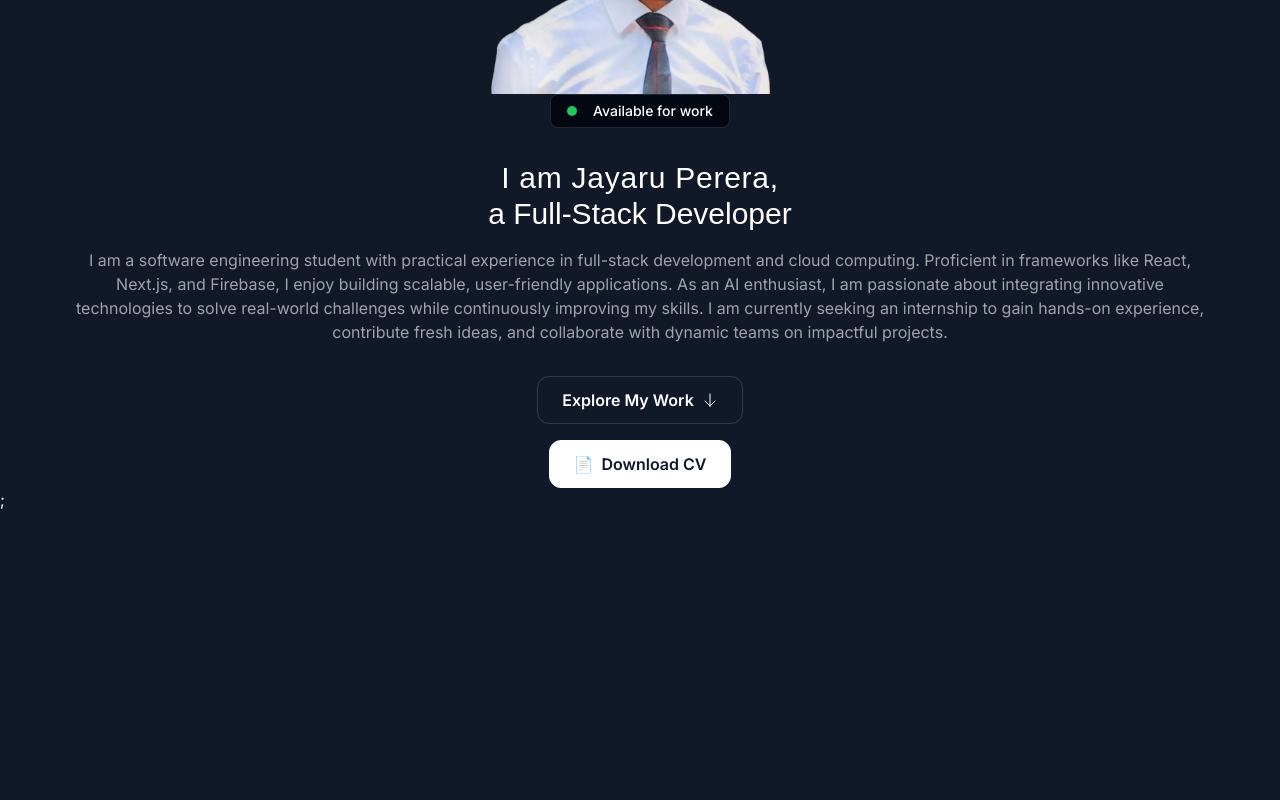
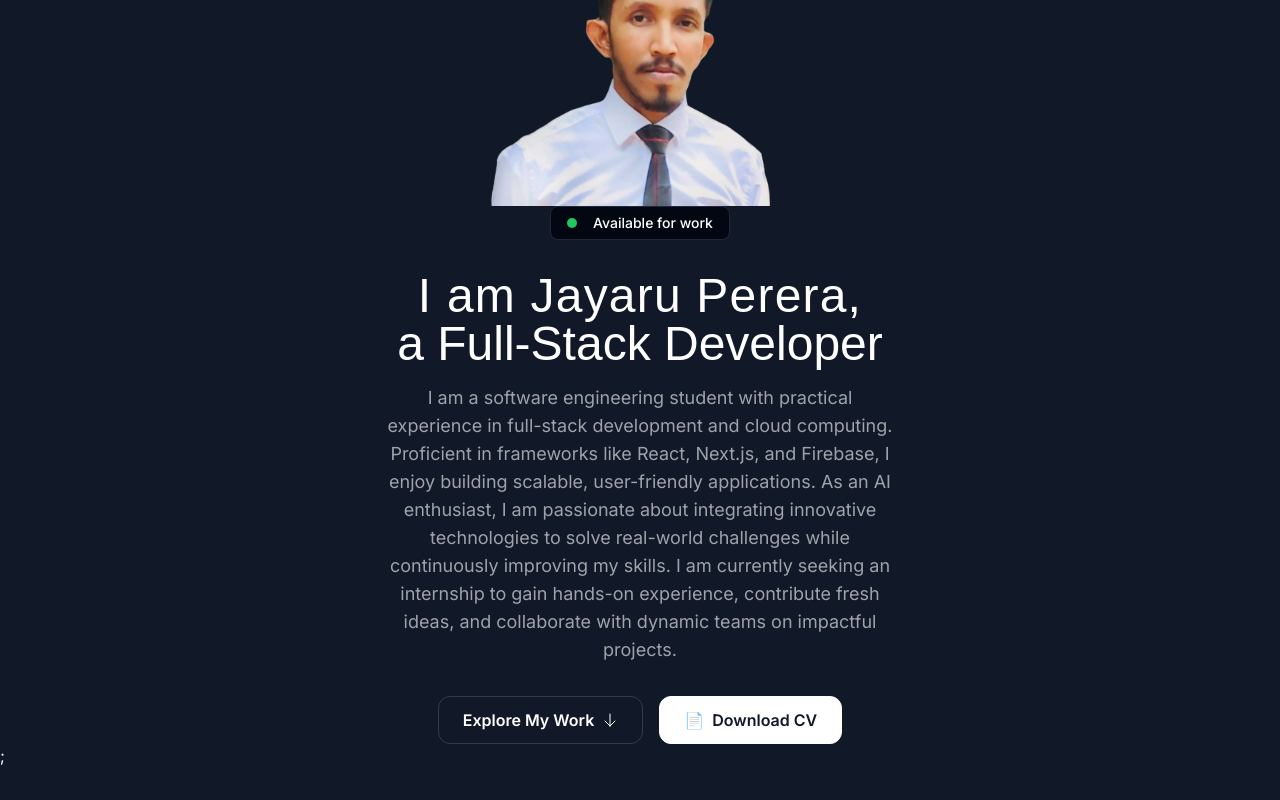
Before and after one commit to JayaruPerera/Portfolio-New, a Next.js app: page / in a window 1280 px wide. Shown: the part 334-1134 px from the top of the page. Before the commit the page ends 974 px from the top, so only its background shows below. Built offline with nearby package versions, Linux system fonts and the light colour scheme; a web font is replaced by a local one.

Commit message:
adjusting the content to difference screen sizes

```diff
--- a/src/sections/Hero.tsx
+++ b/src/sections/Hero.tsx
@@ -4,7 +4,7 @@ import ArrowDown from '@/assets/icons/arrow-down.svg';
 
 export const HeroSection = () => {
   return (
-    <div className="py-32">
+    <div className="py-32 md:py-48 lg:py-60">
       <div className="container">
         <div className="flex flex-col items-center">
           <Image src={imageJayaru} className="size-[300px]" alt="Jayaru Perera" />
@@ -13,12 +13,14 @@ export const HeroSection = () => {
             <div className="text-sm font-medium">Available for work</div>
           </div>
         </div>
-        <h1 className="font-serif text-3xl text-center mt-8 tracking-wide">I am Jayaru Perera,</h1>
-        <h1 className="font-serif text-3xl text-center ">a Full-Stack Developer</h1>
-        <p className="mt-4 text-center text-white/60">
+        <div className="max-w-lg mx-auto">
+        <h1 className="font-serif text-3xl md:text-5xl text-center mt-8 tracking-wide">I am Jayaru Perera,</h1>
+        <h1 className="font-serif text-3xl md:text-5xl text-center ">a Full-Stack Developer</h1>
+        <p className="mt-4 md:text-lg text-center text-white/60">
         I am a software engineering student with practical experience in full-stack development and cloud computing. Proficient in frameworks like React, Next.js, and Firebase, I enjoy building scalable, user-friendly applications. As an AI enthusiast, I am passionate about integrating innovative technologies to solve real-world challenges while continuously improving my skills. I am currently seeking an internship to gain hands-on experience, contribute fresh ideas, and collaborate with dynamic teams on impactful projects.
         </p>
-        <div className="flex flex-col items-center mt-8 gap-4">
+        </div>
+        <div className="flex flex-col md:flex-row justify-center items-center mt-8 gap-4">
           <button className="inline-flex items-center gap-2 border border-white/15 px-6 h-12 rounded-xl">
             <span className="font-semibold">Explore My Work</span>
             <ArrowDown className="size-4"/>
```
